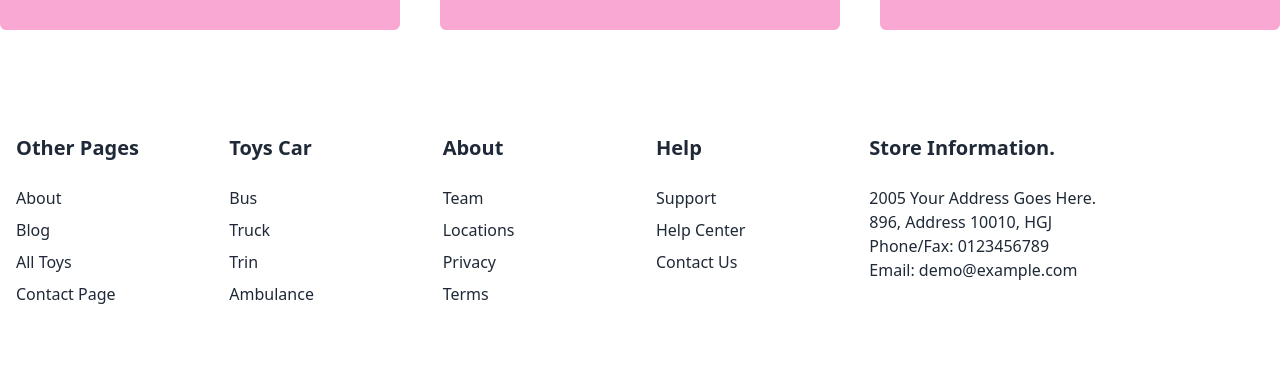
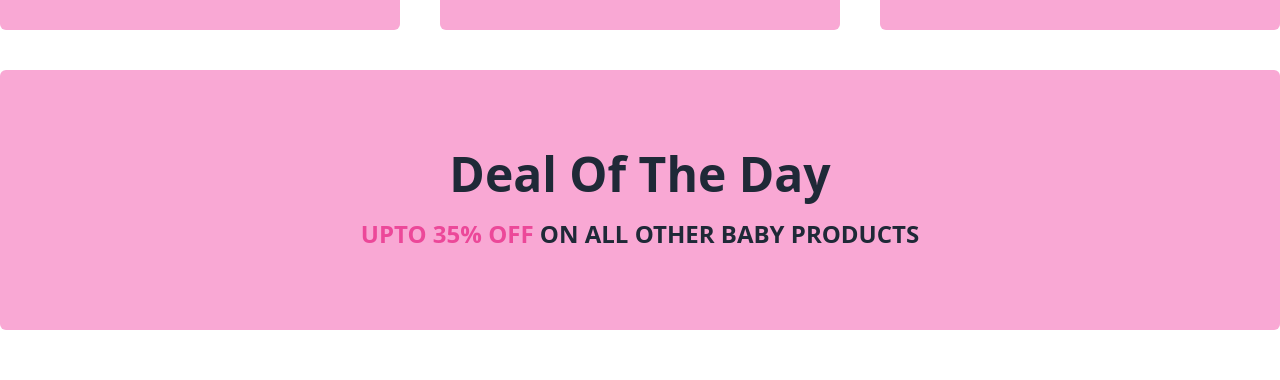
Before and after one commit to Sohel-Developer/baby-toys, a React (Vite) app: page / in a window 1280 px wide. Shown: the part 940-1320 px from the top of the page. Built offline with nearby package versions, Linux system fonts and the light colour scheme; no server answers.

Commit message:
Daily Offer Section Added

```diff
--- a/src/Pages/Home/Home/Home.jsx
+++ b/src/Pages/Home/Home/Home.jsx
@@ -1,12 +1,14 @@
 import React from 'react';
 import Banner from '../Banner/Banner';
 import Feature from '../Feature/Feature';
+import Offer from '../Offer/Offer';
 
 const Home = () => {
     return (
         <div>
             <Banner />
             <Feature />
+            <Offer />
         </div>
     );
 };
--- /dev/null
+++ b/src/Pages/Home/Offer/Offer.jsx
@@ -0,0 +1,14 @@
+import React from 'react';
+
+const Offer = () => {
+    return (
+        <div>
+            <div className='text-center py-20 space-y-5 bg-pink-300 rounded-md'>
+                <h2 className='text-5xl font-bold'>Deal Of The Day</h2>
+                <p className='text-2xl font-bold'> <span className='text-pink-500'>UPTO 35% OFF</span> ON ALL OTHER BABY PRODUCTS</p>
+            </div>
+        </div>
+    );
+};
+
+export default Offer;
```
